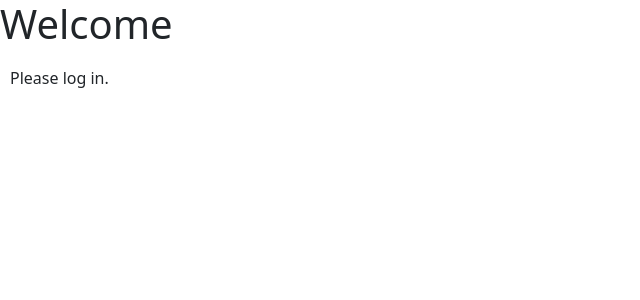
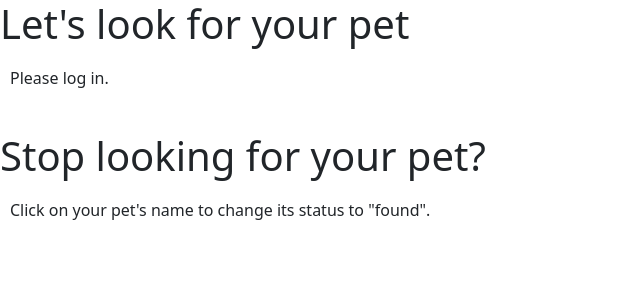
Before and after one commit to Yesicanmendoza/final_project, a Flask app: page /look_for_pet/ in a window 1280 px wide. Shown: the top 300 px of the page, without its empty margins (0-640 px from the left). Run offline with Flask 2, Linux system fonts and the light colour scheme; some libraries are stand-ins or nearby versions.

Commit message:
Updating look matches function

```diff
--- a/server.py
+++ b/server.py
@@ -193,7 +193,6 @@
                                         cloud_name=CLOUD_NAME)
 
     img=result['secure_url']
-    print(img)
     if new_pet_id == None:
         flash("Please fill up the pet's information first")
     else:
@@ -242,6 +241,19 @@
                             fname=fname, pets=pets_to_look)
 
 
+
+@app.route('/lost_pet/<pet_id>/found')
+def update_pet_type(pet_id):
+    """Change the status of the selected pet"""
+    pet = crud.get_pet_by_id(pet_id)
+    pet.pet_type = 'found'
+    db.session.commit()
+    flash('We have changed the pet´s status to "found".')
+    return redirect('/')
+
+
+
+
 @app.route('/lost_pet/<pet_id>/')
 def show_list_matches(pet_id):
     """Show list of matches."""
@@ -263,12 +275,48 @@
     elif pet_type=="rescued":
         pet_list=crud.get_lost_pets(animal_type)
 
+
+
     matches = []
     for pet in pet_list:
         if pet.gender == pet_to_look.gender and pet.date >= pet_to_look.date:
-            if pet_to_look.breed in pet.breed:
-                if pet_to_look.color in pet.color:
-                    matches.append(pet)
+
+
+            if ',' in pet.breed:
+                pet.breed=pet.breed.split(',')
+            elif ' ' in pet.breed:
+                pet.breed=pet.breed.split(' ')
+
+
+            if ',' in pet_to_look.breed:
+                pet_to_look.breed=pet_to_look.breed.split(',')
+            elif ' ' in pet_to_look.breed:
+                pet_to_look.breed=pet_to_look.breed.split(' ')
+
+            breed = False
+            for word in pet.breed:
+                if word in pet_to_look.breed:
+                    breed = True
+                    break
+
+            if ',' in pet.color:
+                pet.color=pet.color.split(',')
+            elif ' ' in pet.color:
+                pet.color=pet.color.split(' ')
+
+            if ',' in pet_to_look.color:
+                pet_to_look.color=pet_to_look.color.split(',')
+            elif ' ' in pet_to_look.color:
+                pet_to_look.color=pet_to_look.color.split(' ')
+
+            color = False
+            for word in pet.color:
+                if word in pet_to_look.color:
+                    color = True
+                    break
+
+            if breed==True and color==True:
+                matches.append(pet)
 
 
     matches_and_pet_to_look = []
--- a/static/look_the_pet.jsx
+++ b/static/look_the_pet.jsx
@@ -50,7 +50,7 @@
   return (
         <section id="found_pet">
           <form className="found_pet">
-            <h2>Did you found your pet? </h2>
+            <h2>Did you find your pet? </h2>
               <label>
                 If you found your pet, please select the pet's id we should remove from the database:
               <select id="match_pet_id" name="match_pet_id">
--- a/templates/Showing_lost_pet.html
+++ b/templates/Showing_lost_pet.html
@@ -2,7 +2,7 @@
 {% block title %}Look for your pet{% endblock %}
 
 {% block body %}
-<h1>Welcome</h1>
+<h1>Let's look for your pet</h1>
 <div>
   <p id="message">{{msg}}</p>
 </div>
@@ -18,6 +18,22 @@
   {% endfor %}
 </ul>
 
+<h1>Stop looking for your pet?</h1>
+<div>
+  <p>Click on your pet's name to change its status to "found".</p>
+</div>
+
+<ul>
+  {% for pet in pets %}
+    <li>
+      <a href="/lost_pet/{{ pet.pet_id }}/found">
+        {{ pet.name }}
+      </a>
+      <img src={{pet.img}} alt="profile" />
+    </li>
+  {% endfor %}
+</ul>
+
 
 
 
```
Also changed, not shown: templates/matches.html (+6 -3 lines).
